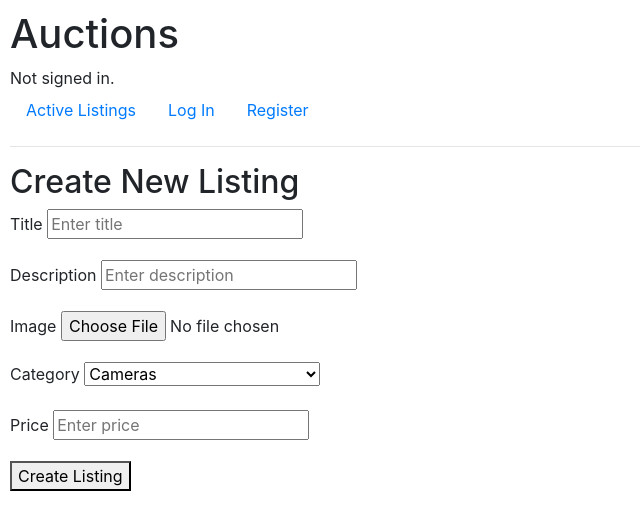
After one commit to andy-l-qa/cs50w-project2-commerce, a Django app: template auctions/templates/auctions/create.html in a window 1280 px wide. The commit adds this page. Shown: the top 530 px of the page, without its empty margins (0-640 px from the left). Run offline with Django 3.2, Linux system fonts and the light colour scheme; the template is opened without the code that fills it: values that come from a table or form of the project are taken from there, others are empty; data comes from the database, SQL or seed files in the repository; both versions use the stored data as it was after the commit; some libraries are stand-ins or nearby versions.

Commit message:
Pushing updates to GitHub.

```diff
--- a/auctions/admin.py
+++ b/auctions/admin.py
@@ -1,7 +1,11 @@
 from django.contrib import admin
 from .models import User, Category, Listing
+
+class ListingAdmin(admin.ModelAdmin):
+    list_display = ('title', 'price', 'seller', 'category', 'active', 'created')
+    readonly_fields = ('created',)
 
 # Register your models here.
 admin.site.register(User)
 admin.site.register(Category)
-admin.site.register(Listing)
+admin.site.register(Listing, ListingAdmin)
--- a/auctions/models.py
+++ b/auctions/models.py
@@ -24,3 +24,6 @@ class Listing(models.Model):
     category = models.ForeignKey(Category, on_delete=models.CASCADE, blank=True, null=True, related_name='category')
     active = models.BooleanField(default=True)
     created = models.DateTimeField(auto_now_add=True)
+
+    def __str__(self):
+        return f"{self.title} (listed by {self.seller} for {self.price})"
--- /dev/null
+++ b/auctions/templates/auctions/create.html
@@ -0,0 +1,37 @@
+{% extends "auctions/layout.html" %}
+
+{% block body %}
+    <h2>Create New Listing</h2>
+
+    <form action="{% url 'create' %}" method="POST" enctype="multipart/form-data">
+        {% csrf_token %}
+
+        <div class="form-group">
+            <label for="title">Title</label>
+            <input type="text" name="title" id="title" placeholder="Enter title">
+        </div>
+        <div class="form-group">
+            <label for="description">Description</label>
+            <input type="text" name="description" id="description" placeholder="Enter description">
+        </div>
+        <div class="form-group">
+            <label for="image">Image</label>
+            <input type="file" name="image" id="image">
+        </div>
+        <div class="form-group">
+            <label for="category">Category</label>
+            <select name="category" id="category">
+                {% for category in categories %}
+                    <option value="">{{ category }}</option>
+                {% endfor %}
+            </select>
+        </div>
+        <div class="form-group">
+            <label for="price">Price</label>
+            <input type="number" name="price" id="price" placeholder="Enter price" step="0.01">
+        </div>
+
+        <button type="submit">Create Listing</button>
+    </form>
+
+{% endblock %}
--- a/auctions/templates/auctions/layout.html
+++ b/auctions/templates/auctions/layout.html
@@ -22,6 +22,9 @@
             </li>
             {% if user.is_authenticated %}
                 <li class="nav-item">
+                    <a class="nav-link" href="{% url 'create' %}">Create Listing</a>
+                </li>
+                <li class="nav-item">
                     <a class="nav-link" href="{% url 'logout' %}">Log Out</a>
                 </li>
             {% else %}
--- a/auctions/urls.py
+++ b/auctions/urls.py
@@ -8,7 +8,8 @@ urlpatterns = [
     path("", views.index, name="index"),
     path("login", views.login_view, name="login"),
     path("logout", views.logout_view, name="logout"),
-    path("register", views.register, name="register")
+    path("register", views.register, name="register"),
+    path("create", views.create, name="create")
 ]
 
 if settings.DEBUG:
```
Also changed, not shown: auctions/views.py (deleted, +0 -63 lines), db.sqlite3, media/listings/canon-5d-iv.jpg (added).
